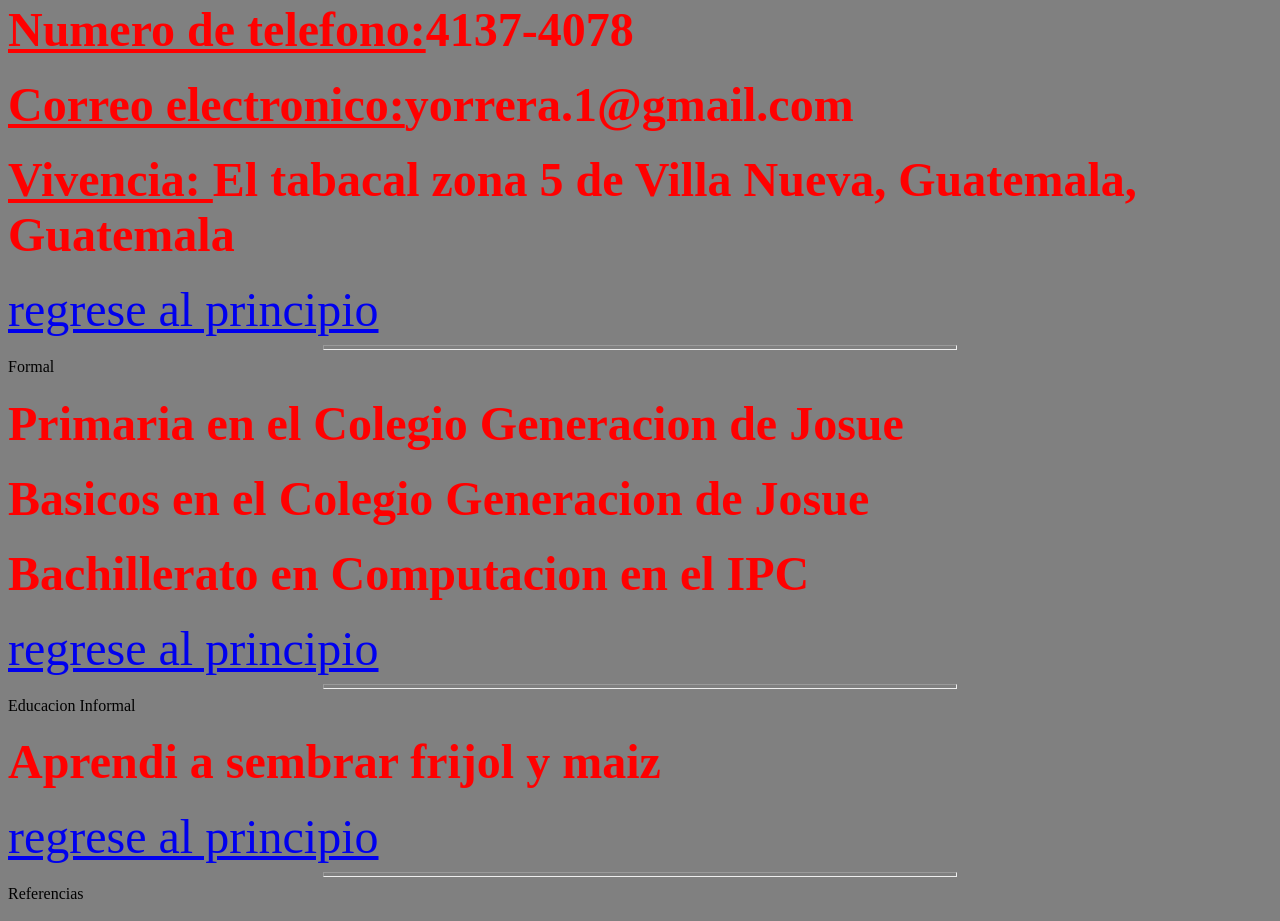
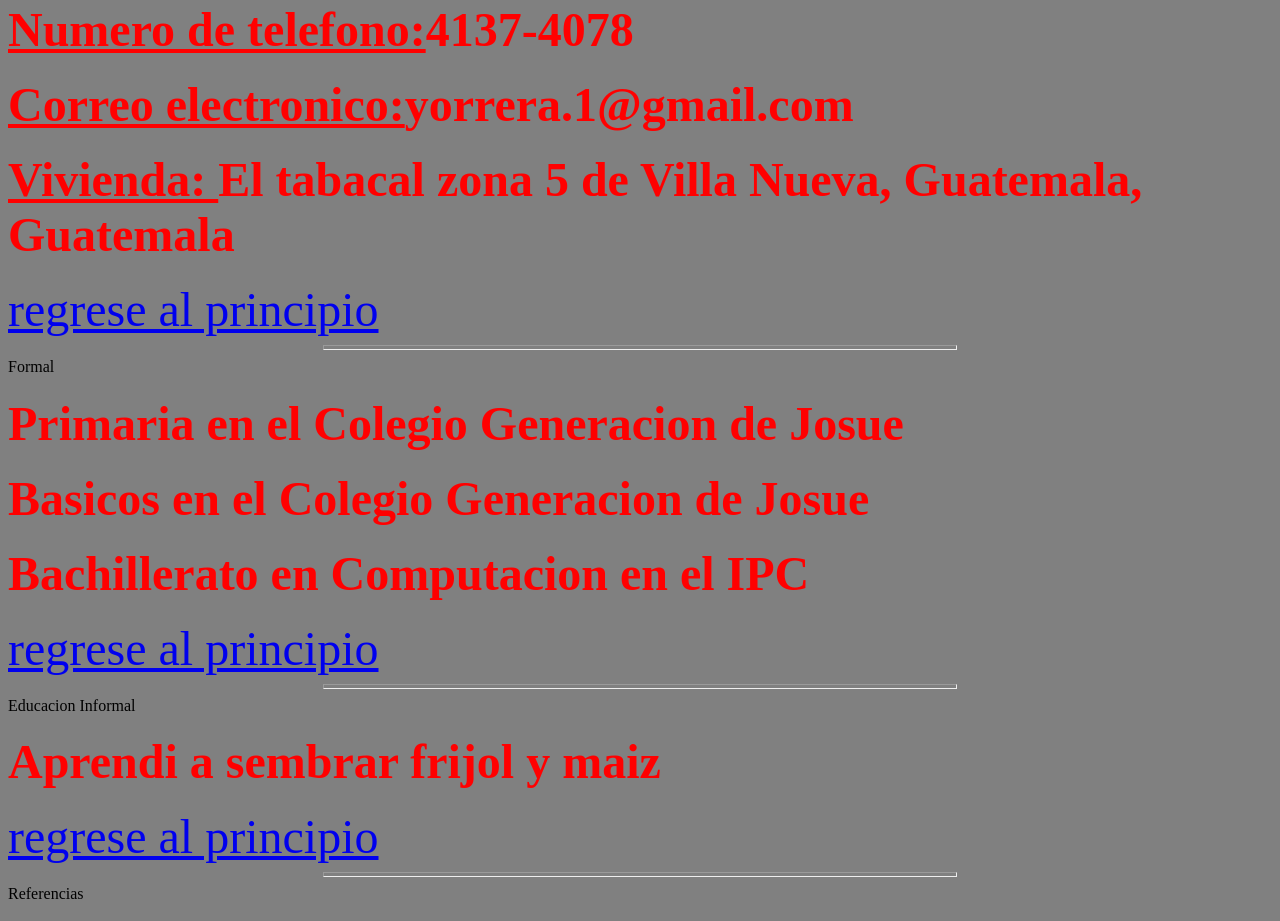
Before and after one commit to IrianYordiHerreraEnriquez/intento3, a plain HTML site: page index.html in a window 1280 px wide. Shown: the part 808-1729 px from the top of the page. Drawn offline with Linux system fonts and the light colour scheme.

Commit message:
Update index.html

```diff
--- a/index.html
+++ b/index.html
@@ -19,7 +19,7 @@
 <h2><font color="red" size="+15"><u>Edad:</u>17 años</font> </h2>
 <h2><font color="red" size="+15"><u>Numero de telefono:</u>4137-4078</font> </h2>
 <h2><font color="red" size="+15"><u>Correo electronico:</u>yorrera.1@gmail.com</font> </h2>
-<h2><font color="red" size="+15"><u>Vivencia: </u> El tabacal zona 5 de Villa Nueva, Guatemala, Guatemala </font></h2>
+<h2><font color="red" size="+15"><u>Vivienda: </u> El tabacal zona 5 de Villa Nueva, Guatemala, Guatemala </font></h2>
 <font color="blue" size="+30"><a href="#menu">regrese al principio</a></font>
 <hr size="5" width="50%" align="center">
 <a name="formal">Formal</a>
```
